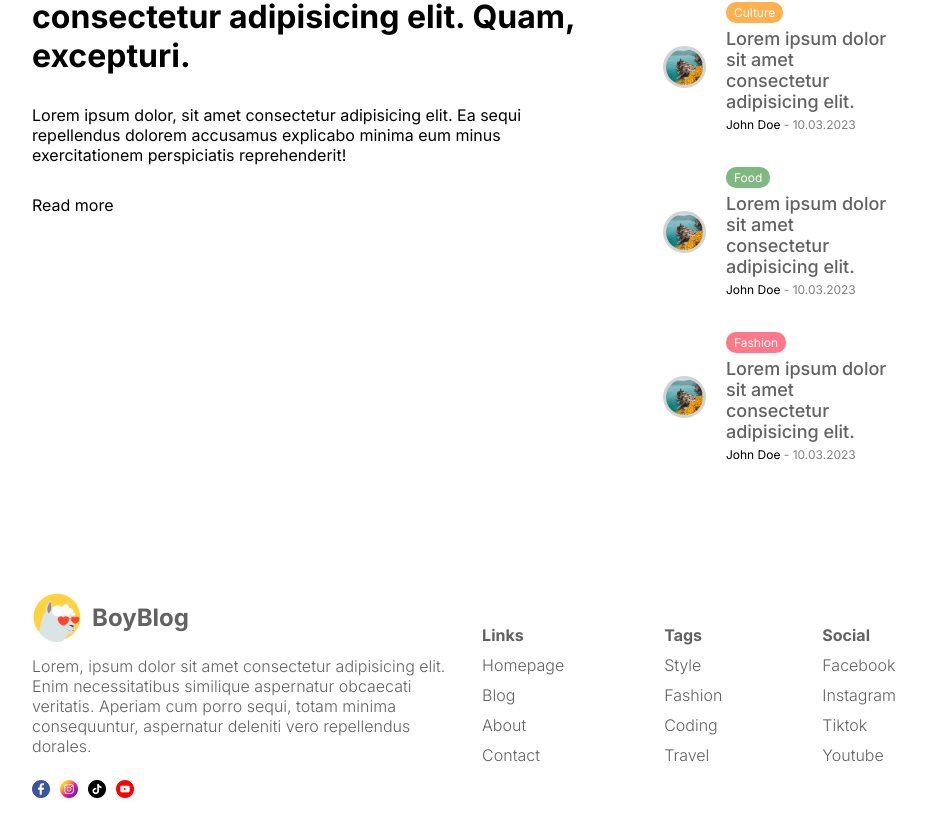
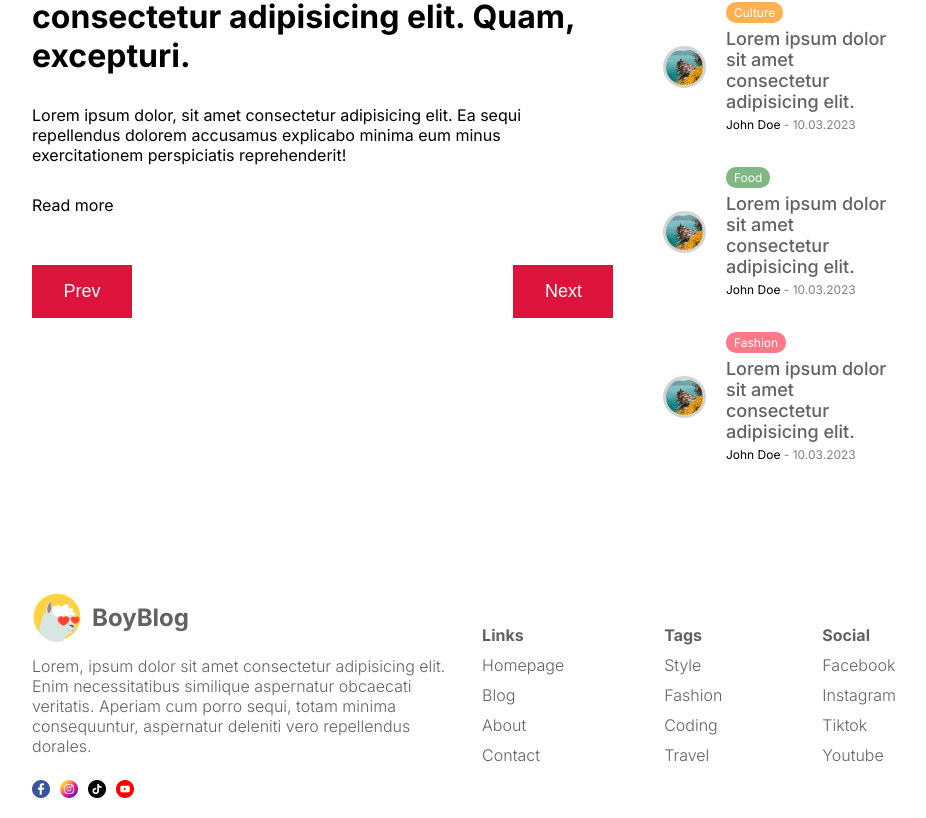
Before and after one commit to abdelrahmanmostafa7/Full-Stack-Blog-App-By-NextJs, a Next.js app: page / in a window 1280 px wide. Shown: the part 2572-3390 px from the top of the page, without its empty margins (176-1102 px from the left). Built offline with nearby package versions, Linux system fonts and the light colour scheme.

Commit message:
pagination style

```diff
--- a/src/components/cardList/CardList.jsx
+++ b/src/components/cardList/CardList.jsx
@@ -1,6 +1,6 @@
 import React from "react";
 import styles from "./CardList.module.css";
-// import Pagination from "../pagination/Pagination";
+import Pagination from "../pagination/Pagination";
 import Card from "../card/Card";
 
 const CardList = () => {
@@ -13,7 +13,7 @@
         <Card />
         <Card />
       </div>
-      {/* <Pagination /> */}
+      <Pagination />
     </div>
   );
 };
--- /dev/null
+++ b/src/components/pagination/Pagination.jsx
@@ -0,0 +1,12 @@
+import React from 'react'
+import styles from "./pagination.module.css"
+const Pagination = () => {
+  return (
+    <div className={styles.container}>
+      <button className={styles.button}>Prev</button>
+      <button className={styles.button}>Next</button>
+    </div>
+  );
+}
+
+export default Pagination
--- /dev/null
+++ b/src/components/pagination/pagination.module.css
@@ -0,0 +1,15 @@
+.container{
+    display: flex;
+    justify-content: space-between;
+
+}
+
+.button{
+    width: 100px;
+    font-size: 18px;
+    border: none;
+    padding: 16px;
+    background-color: crimson;
+    color: white;
+    cursor: pointer;
+}
```
